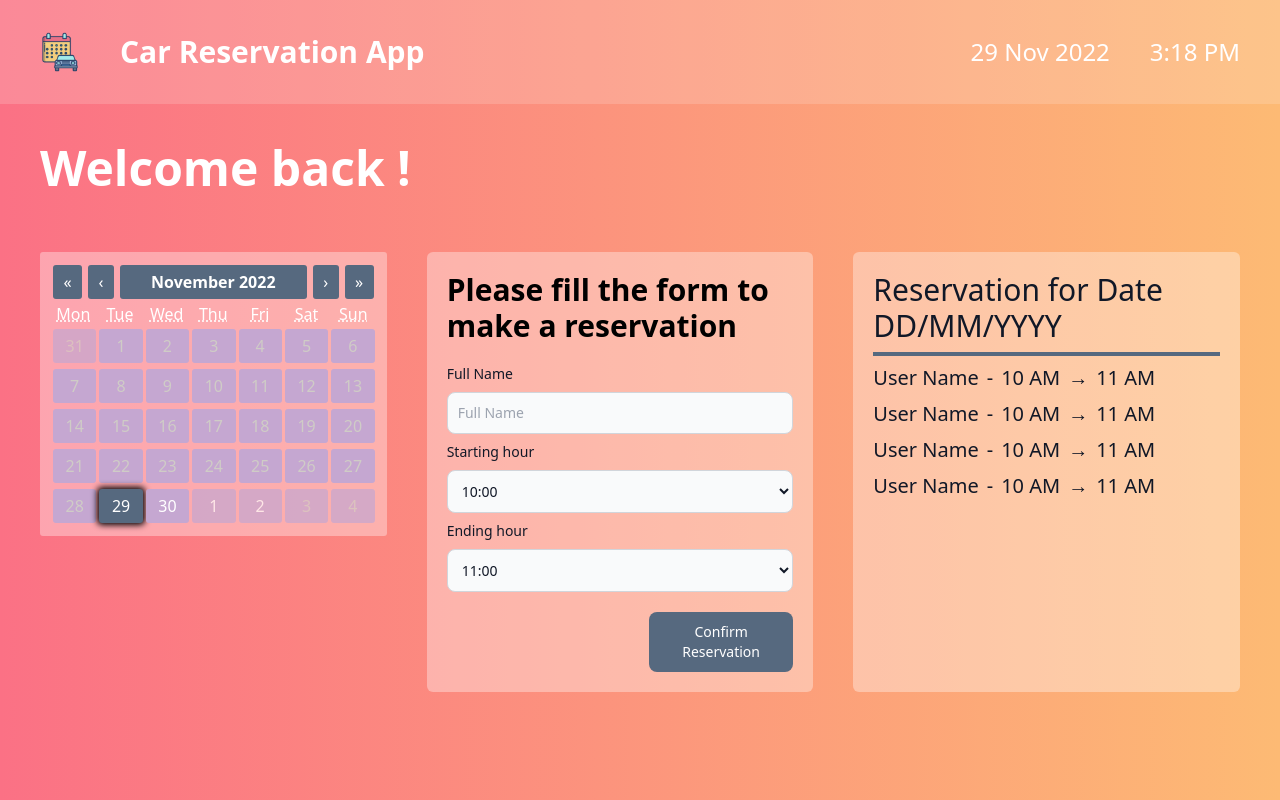
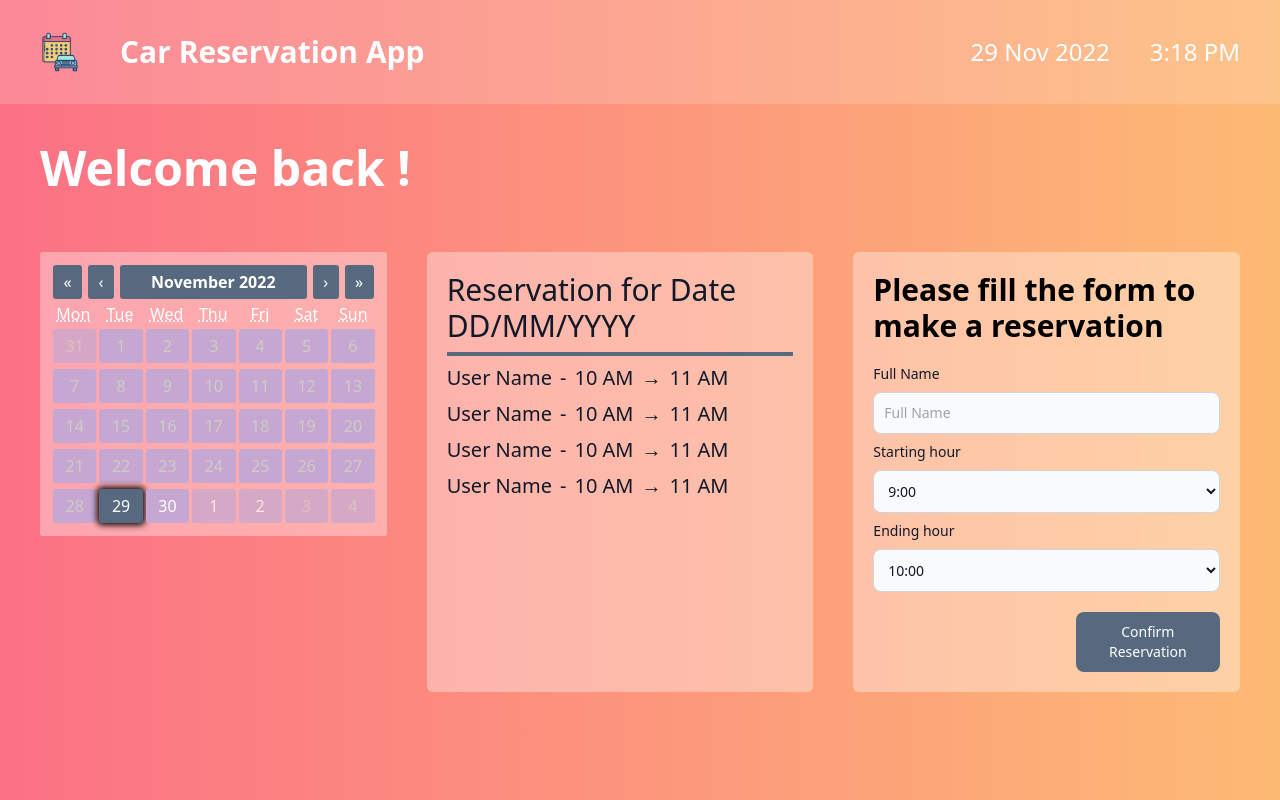
Before and after one commit to LaouiniSofiene/reservation-app, a Next.js app: page / in a window 1280 px wide. Built offline with nearby package versions, Linux system fonts and the light colour scheme.

Commit message:
Customs hooks init
Initiation of custom hooks :
*Add a reservation ( still in progress )
*Fetch reservations ( still in progress )

```diff
--- a/app/page.tsx
+++ b/app/page.tsx
@@ -6,12 +6,16 @@ import Calendar from 'react-calendar'
 import { useState } from 'react';
 import Form from '../components/Form';
 import Reservation from '../components/Reservation';
+import { useFetchReservations } from '../hooks/useFetchReservations';
 
 function homePage() {
   const [value, onChange] = useState(new Date());
+
   const tileDisabled = ({ date } : {date : Date}) => {
     return date < new Date((new Date()).valueOf() - 1000*3600*24) || date.getDay() === 0 || date.getDay() === 6
   }
+
+  console.log(useFetchReservations({value}))
 
   return (
     <div className="flex main-container flex-col gap-10">
@@ -28,9 +32,6 @@ function homePage() {
             </CalendarContainer>
           </div>
           <div className="flex-1 mt-5 rounded-md bg-card p-5">
-            <Form />
-          </div>
-          <div className="flex-1 mt-5 rounded-md bg-card p-5">
             <div>
                 <p className="block mb-2 text-3xl font-medium text-gray-900 dark:text-white border-b-4 border-[#56697F] pb-2">Reservation for Date DD/MM/YYYY</p>
             </div>
@@ -38,6 +39,9 @@ function homePage() {
             <Reservation />
             <Reservation />
             <Reservation />
+          </div>
+          <div className="flex-1 mt-5 rounded-md bg-card p-5">
+            <Form date={value} />
           </div>
         </div>
       </div>
--- a/components/Form.tsx
+++ b/components/Form.tsx
@@ -1,26 +1,80 @@
-function Form() {
+import { useForm, SubmitHandler } from "react-hook-form";
+import { useEffect, useState } from "react"
+import { useAddReservation } from "../hooks/useAddReservation";
+
+
+
+interface Inputs{
+  name : string,
+  startHour : string,
+  endHour : string,
+}
+
+function Form({ date } : {date : Date}) {
+
+  const [startTimeSlots, setStartTimeSlots] = useState<string[]>([])
+  const [endTimeSlots, setEndTimeSlots] = useState<string[]>([])
+
+  const {
+    register,
+    handleSubmit,
+    formState: { errors }
+  } = useForm<Inputs>();
+
+  const onSubmit: SubmitHandler<Inputs> = ({ name, startHour, endHour }) => {
+      useAddReservation({name, startHour, endHour, date})
+      console.log(window.localStorage.getItem('Reservations'))
+  }
+
+  useEffect(() => {
+    //call for check empty hours hook according to given date
+    setStartTimeSlots(["9:00", "10:00","11:00","12:00","13:00","14:00","15:00","16:00","17:00"])
+
+  }, [date])
+
+  useEffect(() => {
+    //call for check empty hours hook according to given date
+    setEndTimeSlots(["10:00","11:00","12:00","13:00","14:00","15:00","16:00","17:00"])
+
+  }, [startTimeSlots])
+
+
+
   return (
     <div>
         <p className="text-black text-3xl font-semibold">Please fill the form to make a reservation</p>
-        <form action="" className="flex flex-col mt-5">
+        <form onSubmit={handleSubmit(onSubmit)} className="flex flex-col mt-5">
             <label className="block mb-2 text-sm font-medium text-gray-900 dark:text-white">Full Name</label>
-            <input type="text" placeholder="Full Name" className="bg-gray-50 border border-gray-300 text-gray-900 text-sm rounded-lg focus:ring-blue-500 focus:border-blue-500 block w-full p-2.5 dark:bg-gray-700 dark:border-gray-600 dark:placeholder-gray-400 dark:text-white dark:focus:ring-blue-500 dark:focus:border-blue-500" />
+            <input
+              type="text"
+              placeholder="Full Name"
+              className="bg-gray-50 border border-gray-300 text-gray-900 text-sm rounded-lg focus:ring-blue-500 focus:border-blue-500 block w-full p-2.5 dark:bg-gray-700 dark:border-gray-600 dark:placeholder-gray-400 dark:text-white dark:focus:ring-blue-500 dark:focus:border-blue-500"
+              {...register("name", {required: true})}
+            />
             <label className="block mt-2 mb-2 text-sm font-medium text-gray-900 dark:text-white">Starting hour</label>
-            <select name="startHour" className="bg-gray-50 border border-gray-300 text-gray-900 text-sm rounded-lg focus:ring-blue-500 focus:border-blue-500 block w-full p-2.5 dark:bg-gray-700 dark:border-gray-600 dark:placeholder-gray-400 dark:text-white dark:focus:ring-blue-500 dark:focus:border-blue-500">
-                <option value="10:00">10:00</option>
-                <option value="11:00">11:00</option>
-                <option value="12:00">12:00</option>
-                <option value="13:00">13:00</option>
+            <select
+              className="bg-gray-50 border border-gray-300 text-gray-900 text-sm rounded-lg focus:ring-blue-500 focus:border-blue-500 block w-full p-2.5 dark:bg-gray-700 dark:border-gray-600 dark:placeholder-gray-400 dark:text-white dark:focus:ring-blue-500 dark:focus:border-blue-500"
+              {...register("startHour", {required: true})}
+            >
+              {
+                startTimeSlots.map((timeSlot) => (
+                  <option key={timeSlot} value={timeSlot}>{timeSlot}</option>
+                ))
+              }
             </select>
             <label className="block mt-2 mb-2 text-sm font-medium text-gray-900 dark:text-white">Ending hour</label>
-            <select name="endHour" className="bg-gray-50 border border-gray-300 text-gray-900 text-sm rounded-lg focus:ring-blue-500 focus:border-blue-500 block w-full p-2.5 dark:bg-gray-700 dark:border-gray-600 dark:placeholder-gray-400 dark:text-white dark:focus:ring-blue-500 dark:focus:border-blue-500">
-                <option value="11:00">11:00</option>
-                <option value="12:00">12:00</option>
-                <option value="13:00">13:00</option>
-                <option value="next day 11:00">Next Workday 11:00</option>
+            <select
+              className="bg-gray-50 border border-gray-300 text-gray-900 text-sm rounded-lg focus:ring-blue-500 focus:border-blue-500 block w-full p-2.5 dark:bg-gray-700 dark:border-gray-600 dark:placeholder-gray-400 dark:text-white dark:focus:ring-blue-500 dark:focus:border-blue-500"
+              {...register("endHour", {required: true})}
+            >
+               {
+                endTimeSlots.map((timeSlot) => (
+                  <option key={timeSlot} value={timeSlot}>{timeSlot}</option>
+                ))
+              }
             </select>
 
-            <button className="ml-auto mt-5 text-white bg-[#56697F] hover:bg-gradient-to-br focus:ring-4 focus:outline-none focus:ring-blue-300 dark:focus:ring-blue-800 font-medium rounded-lg text-sm px-5 py-2.5 text-center w-5/12">Confirm Reservation</button>
+            <button type="submit" className="ml-auto mt-5 text-white bg-[#56697F] hover:bg-gradient-to-br focus:ring-4 focus:outline-none focus:ring-blue-300 dark:focus:ring-blue-800 font-medium rounded-lg text-sm px-5 py-2.5 text-center w-5/12">Confirm Reservation</button>
         </form>
     </div>
   )
--- /dev/null
+++ b/hooks/useAddReservation.tsx
@@ -0,0 +1,14 @@
+import { useCallback, useState } from "react"
+
+interface Props {
+    name : string,
+    startHour : string,
+    endHour : string,
+    date : object
+}
+
+export const useAddReservation = ({name, startHour, endHour, date} : Props) => {
+
+    window.localStorage.setItem('Reservations', JSON.stringify({name : name, startHour: startHour, endHour : endHour, date : date}))
+
+}
--- /dev/null
+++ b/hooks/useFetchReservations.tsx
@@ -0,0 +1,10 @@
+
+
+export const useFetchReservations = (value) => {
+
+    const reservations = window.localStorage.getItem('Reservations')
+
+
+    return JSON.parse(reservations || '{}')
+
+}
```
Also changed, not shown: package.json (+6 -4 lines), 1 other file (tests, documents, lock files or other folders).
